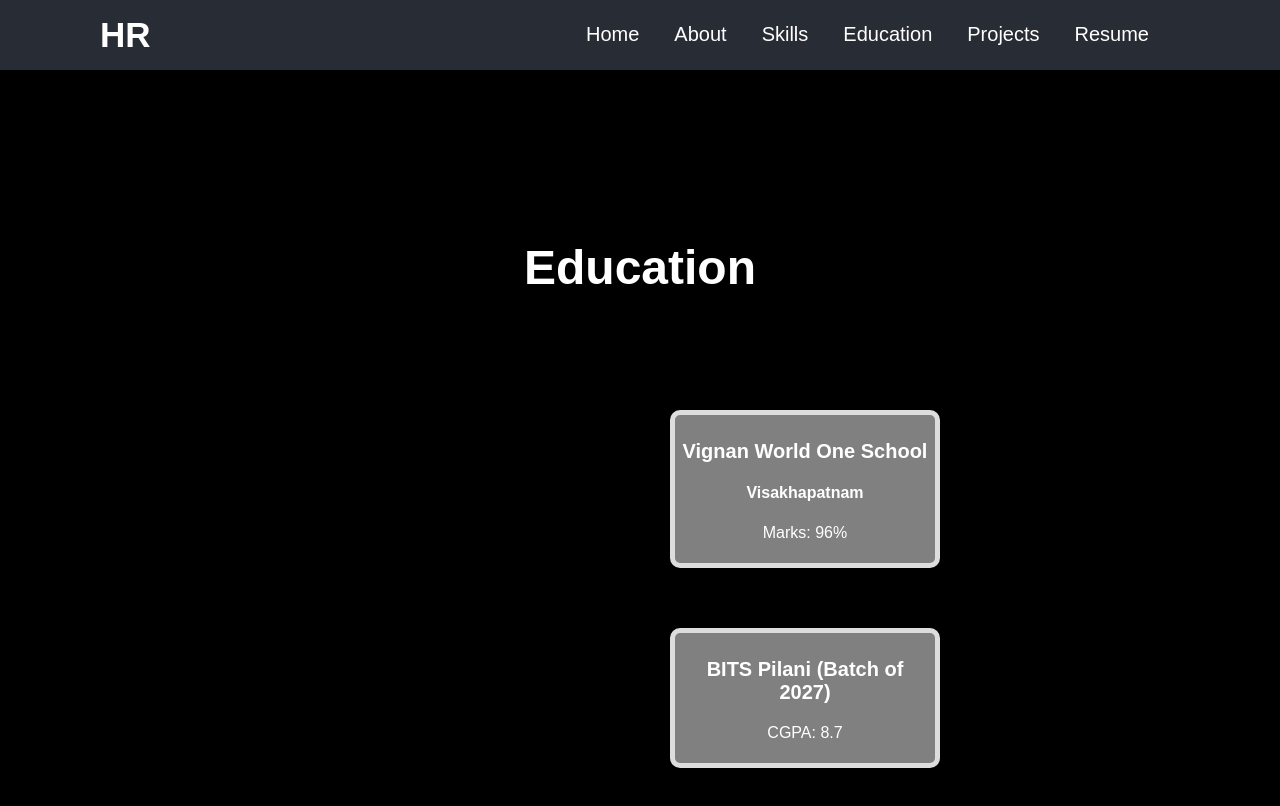
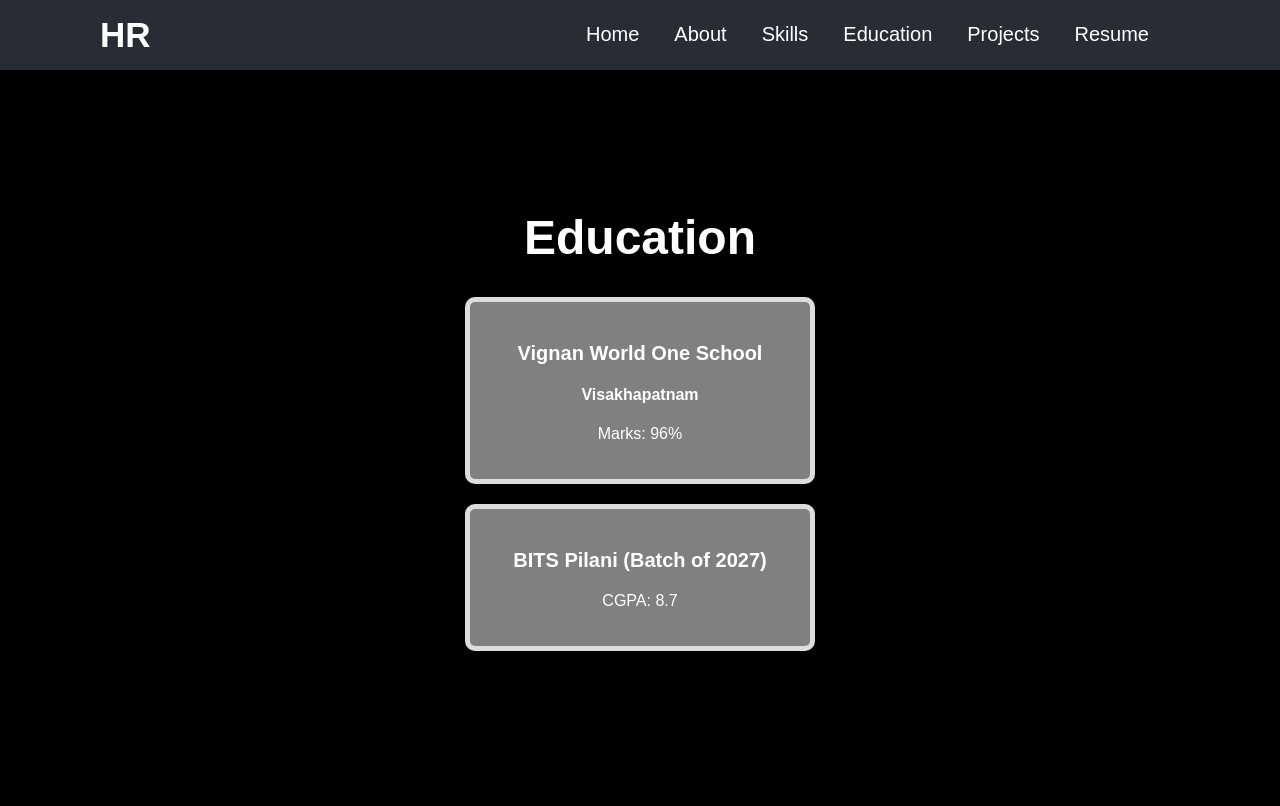
Before and after one commit to Harshinireddy05/Harshini_Dev_Portfolio, a React (Create React App) app: page /education in a window 1280 px wide. Shown: the top 806 px of the page. Built offline with nearby package versions, Linux system fonts and the light colour scheme.

Commit message:
education css

```diff
--- a/src/Components/Education/Education.css
+++ b/src/Components/Education/Education.css
@@ -1,4 +1,4 @@
-body {
+/* body {
     margin: 0;
     padding: 0;
     font-family: sans-serif;
@@ -6,7 +6,6 @@
   }
 
   .education {
-    display: grid;
     grid-template-columns: 1fr 1fr;
     padding: 320px;
     grid-gap: 20px;
@@ -55,4 +54,58 @@
     .profile-image {
       margin-top: 1rem;
     }
+  } */
+
+
+  body {
+    margin: 0;
+    padding: 0;
+    font-family: sans-serif;
+    background-color: #f0f0f0;
   }
+
+  .education {
+    display: flex;
+    flex-direction: column;
+    align-items: center;
+    padding: 100px 20px;
+  }
+
+  .education h2 {
+    text-align: center;
+    margin-bottom: 2rem;
+    font-size: 3rem;
+  }
+
+  .education-container {
+    display: flex;
+    flex-direction: column;
+    align-items: center;
+    gap: 20px;
+  }
+
+  .school-box,
+  .college-box {
+    padding: 20px;
+    border: 5px solid #ddd;
+    border-radius: 10px;
+    background-color: grey;
+    width: 300px;
+    text-align: center;
+  }
+
+  .school-box h3,
+  .college-box h3 {
+    font-size: 20px;
+  }
+
+  .school-box p,
+  .college-box p {
+    font-size: 16px;
+  }
+
+  @media (max-width: 768px) {
+    .education {
+      padding: 50px 10px;
+    }
+  }
--- a/src/Typing.js
+++ b/src/Typing.js
@@ -47,7 +47,7 @@
           <a href="https://www.linkedin.com/in/harshini-reddy-nellore-4540ba285/" target="_blank" rel="noreferrer">
             <FontAwesomeIcon icon={faLinkedin} color="white" style={{ fontSize: '40px' }}/>
           </a>
-          <a href="https://github.com/your-github-username" target="_blank" rel="noreferrer">
+          <a href="https://github.com/Harshinireddy05" target="_blank" rel="noreferrer">
             <FontAwesomeIcon icon={faGithub} color="white" style={{ fontSize: '40px' }}/>
           </a>
           <a href="mailto:your-email@example.com">
```
Also changed, not shown: src/Components/Education/Education.js (+31 -0 lines).
